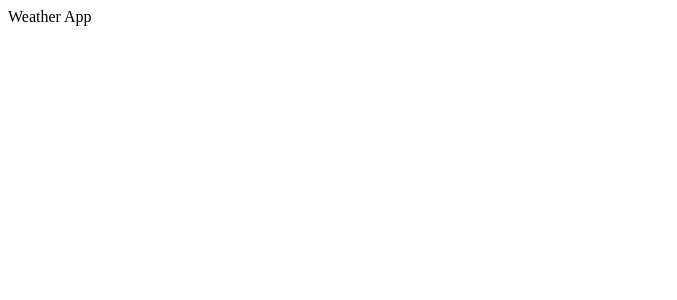
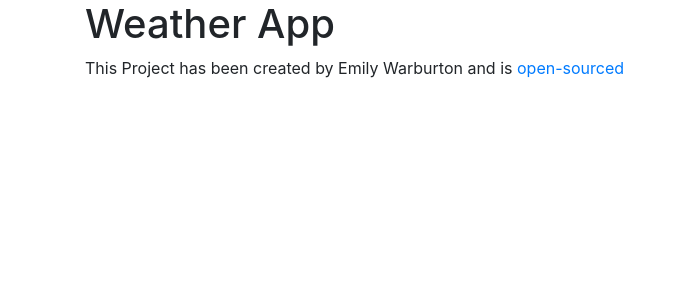
Before and after one commit to Ewarbs/react-weather-app, a React (Create React App) app: page / in a window 1280 px wide. Shown: the top 300 px of the page, without its empty margins (0-677 px from the left). Built offline with nearby package versions, Linux system fonts and the light colour scheme.

Commit message:
Added bootstrap

```diff
--- a/package.json
+++ b/package.json
@@ -6,6 +6,7 @@
     "@testing-library/jest-dom": "^5.11.5",
     "@testing-library/react": "^11.1.1",
     "@testing-library/user-event": "^12.2.0",
+    "bootstrap": "^4.5.3",
     "react": "^17.0.1",
     "react-dom": "^17.0.1",
     "react-scripts": "4.0.0",
--- a/public/index.html
+++ b/public/index.html
@@ -8,6 +8,7 @@
     <meta name="description" content="Weather Application" />
     <link rel="apple-touch-icon" href="%PUBLIC_URL%/logo192.png" />
 
+
     <link rel="manifest" href="%PUBLIC_URL%/manifest.json" />
 
     <title>React Weather App</title>
@@ -15,6 +16,5 @@
   <body>
     <noscript>You need to enable JavaScript to run this app.</noscript>
     <div id="root"></div>
-
   </body>
 </html>
--- a/src/App.js
+++ b/src/App.js
@@ -3,7 +3,15 @@
 export default function App() {
 return (
     <div className="App">
-     Weather App
+      <div className="container">
+    <h1>Weather App</h1>
+<footer>
+  This Project has been created by Emily Warburton and is{" "}
+     <a href="https://github.com/Ewarbs/react-weather-app" target="blank">
+  open-sourced
+     </a>
+     </footer>
+     </div>
     </div>
   );
 }
--- a/src/index.js
+++ b/src/index.js
@@ -3,7 +3,7 @@
 import './index.css';
 import App from './App';
 import reportWebVitals from './reportWebVitals';
-
+import "bootstrap/dist/css/bootstrap.css";
 ReactDOM.render(
   <React.StrictMode>
     <App />
```
Also changed, not shown: 1 other file (tests, documents, lock files or other folders).
